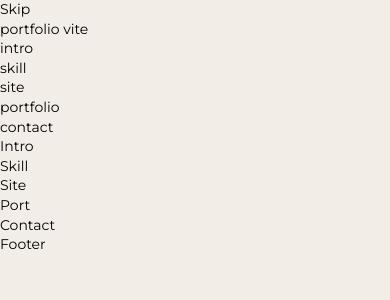
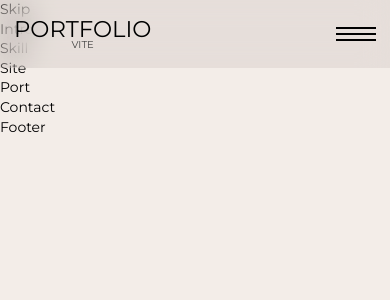
Before and after one commit to alliejj99/port2024-next, a Next.js app: page / in a window 390 px wide. Shown: the top 300 px of the page. Built offline with nearby package versions, Linux system fonts and the light colour scheme; a small style sheet from the web is missing; a web font is replaced by a local one.

Commit message:
헤더영역: 헤더 디자인 작업

```diff
--- a/src/assets/scss/section/_header.scss
+++ b/src/assets/scss/section/_header.scss
@@ -0,0 +1,132 @@
+#header {
+  @include position-fixed;
+  z-index: 10000;
+}
+
+.header__inner {
+  @include flex-between;
+  padding: 1rem;
+  background: rgba(116, 99, 99, 0.1);
+  backdrop-filter: blur(15px);
+
+  .header__logo {
+    font-size: 1.625rem;
+    text-align: center;
+    text-transform: uppercase;
+    line-height: 1;
+
+    em {
+      display: block;
+      font-size: 10px;
+      color: var(--black200);
+    }
+  }
+
+  .header__nav {
+    li {
+      display: inline-block;
+
+      a {
+        text-transform: uppercase;
+        font-size: 14px;
+        padding: 14px;
+        position: relative;
+
+        &::before {
+          content: "";
+          width: calc(100% - 28px);
+          height: 1px;
+          background-color: var(--black);
+          position: absolute;
+          left: 14px;
+          bottom: 10px;
+          transform: scaleX(0);
+          transition: all 0.3s;
+        }
+
+        &:hover::before {
+          transform: scaleX(1);
+        }
+      }
+    }
+
+    @media (max-width: 800px) {
+      display: none;
+
+      &.show {
+        display: block;
+
+        ul {
+          display: block;
+          position: absolute;
+          right: 0;
+          top: 68px;
+          background: rgba(116, 99, 99, 0.1);
+          backdrop-filter: blur(15px);
+          z-index: 10000;
+
+          li {
+            display: block;
+            text-align: right;
+
+            a {
+              display: inline-block;
+              padding: 10px;
+            }
+          }
+        }
+      }
+
+      &.show+.header__nav__mobile span::before {
+        width: 20px;
+      }
+
+      &.show+.header__nav__mobile span::after {
+        width: 20px;
+      }
+    }
+  }
+
+  .header__nav__mobile {
+    width: 40px;
+    height: 40px;
+    @include flex-center;
+    cursor: pointer;
+    display: none;
+
+    span {
+      display: block;
+      width: 40px;
+      height: 2px;
+      background-color: var(--black);
+      position: relative;
+      margin-top: 19px;
+
+      &::before {
+        content: "";
+        width: 40px;
+        height: 2px;
+        background-color: var(--black);
+        position: absolute;
+        right: 0;
+        top: 6px;
+        transition: width 0.3s;
+      }
+
+      &::after {
+        content: "";
+        width: 40px;
+        height: 2px;
+        background-color: var(--black);
+        position: absolute;
+        left: 0;
+        bottom: 6px;
+        transition: width 0.3s;
+      }
+    }
+
+    @media (max-width: 800px) {
+      display: block;
+    }
+  }
+}
```
